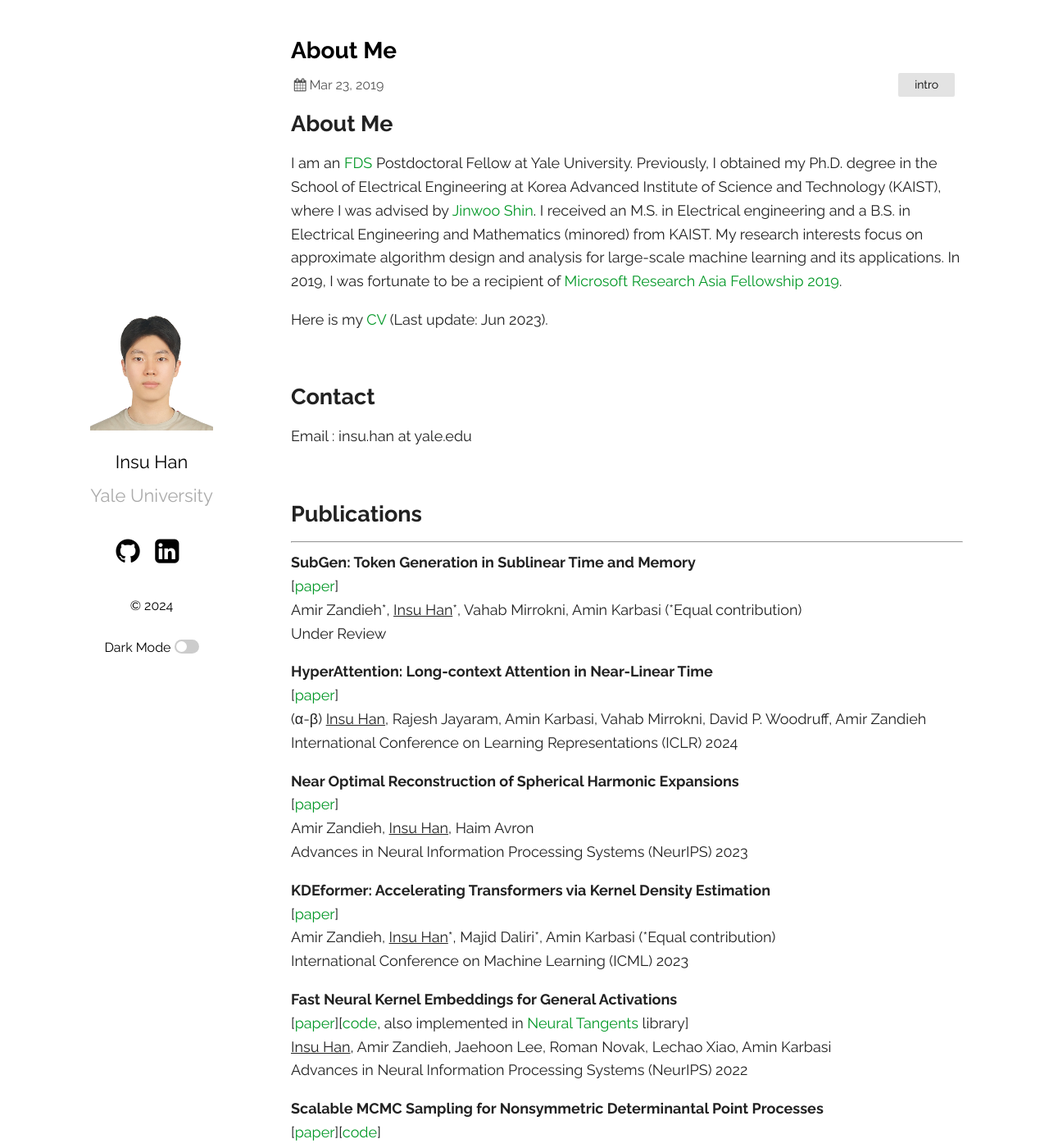
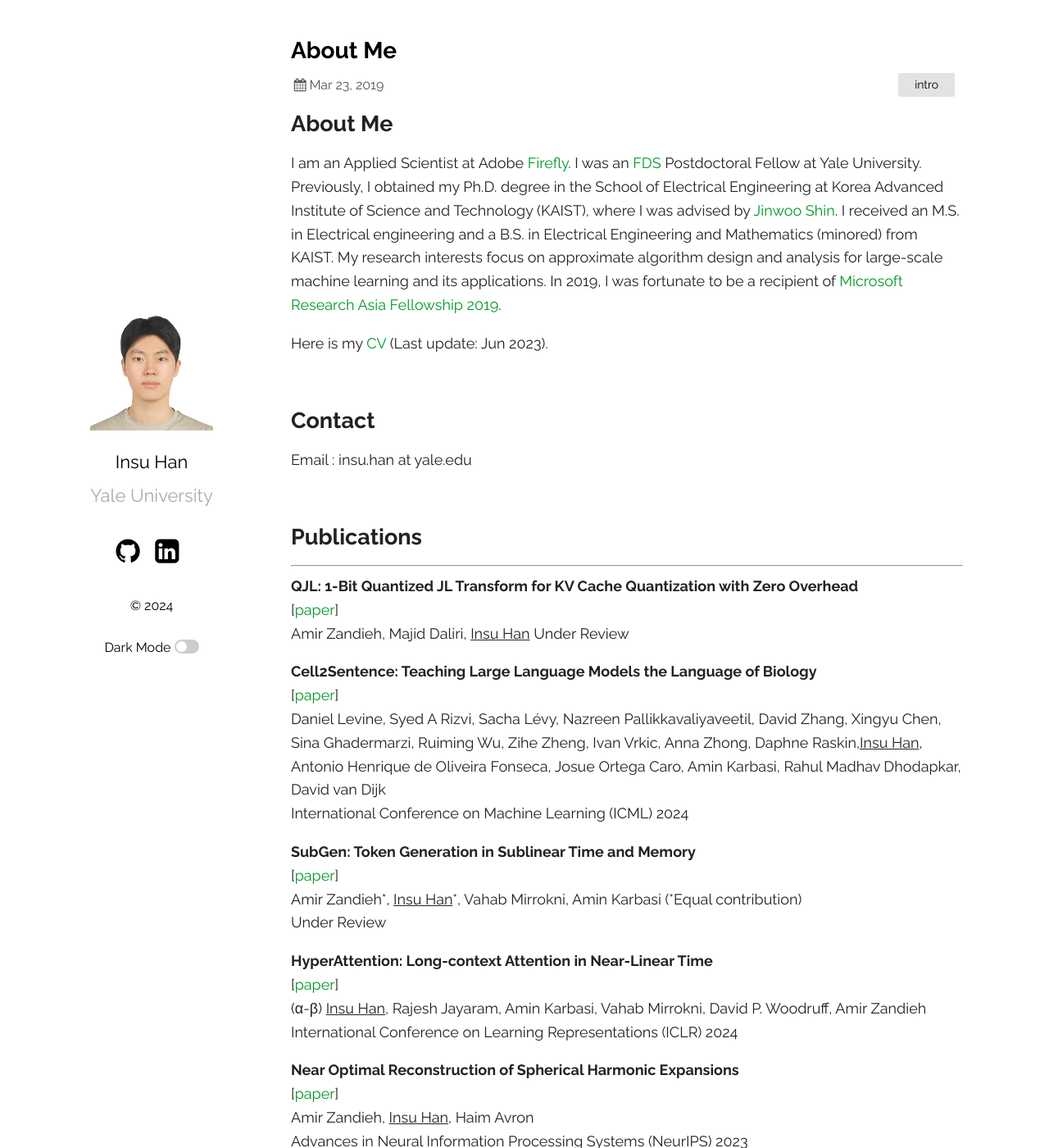
Before and after one commit to insuhan/insuhan.github.io, a Jekyll site: the page built from _posts/2019-03-23-welcome-to-jekyll.markdown, in a window 1280 px wide and 1400 px high. Shown: the whole window at 82% size. Built offline with Jekyll 4.4.1, drawn with Linux system fonts in a browser that asks for light colours; a style sheet for code colours, icons or effects is not loaded.

Commit message:
update Jun 2024

```diff
--- a/_posts/2019-03-23-welcome-to-jekyll.markdown
+++ b/_posts/2019-03-23-welcome-to-jekyll.markdown
@@ -7,7 +7,7 @@ categories: intro
 
 
 ## About Me
-I am an [FDS] Postdoctoral Fellow at Yale University. Previously, I obtained my Ph.D. degree in the School of Electrical Engineering at Korea Advanced Institute of Science and Technology (KAIST), where I was advised by [Jinwoo Shin]. I received an M.S. in Electrical engineering and a B.S. in Electrical Engineering and Mathematics (minored) from KAIST.  My research interests focus on approximate algorithm design and analysis for large-scale machine learning and its applications. In 2019, I was fortunate to be a recipient of [Microsoft Research Asia Fellowship 2019].
+I am an Applied Scientist at Adobe [Firefly]. I was an [FDS] Postdoctoral Fellow at Yale University. Previously, I obtained my Ph.D. degree in the School of Electrical Engineering at Korea Advanced Institute of Science and Technology (KAIST), where I was advised by [Jinwoo Shin]. I received an M.S. in Electrical engineering and a B.S. in Electrical Engineering and Mathematics (minored) from KAIST.  My research interests focus on approximate algorithm design and analysis for large-scale machine learning and its applications. In 2019, I was fortunate to be a recipient of [Microsoft Research Asia Fellowship 2019].
 
 Here is my [CV] (Last update: Jun 2023).
 
@@ -15,6 +15,7 @@ Here is my [CV] (Last update: Jun 2023).
 ## Contact
 Email : insu.han at yale.edu <br/>
 
+[Firefly]: https://firefly.adobe.com/
 [FDS]: https://fds.yale.edu/
 [Amin Karbasi]: http://iid.yale.edu/
 [Jinwoo Shin]: http://alinlab.kaist.ac.kr/shin.html
@@ -34,6 +35,17 @@ I am a recipient of [Microsoft Research Asia Fellowship 2019]. <br/>
 ## Publications
 -----
 
+**QJL: 1-Bit Quantized JL Transform for KV Cache Quantization with Zero Overhead** <br/>
+[[paper][gjl_paper]{:target="_blank"}]<br/>
+Amir Zandieh, Majid Daliri, <U>Insu Han</U>
+Under Review
+<br/>
+
+**Cell2Sentence: Teaching Large Language Models the Language of Biology** <br/>
+[[paper][cell2sen_paper]{:target="_blank"}]<br/>
+Daniel Levine, Syed A Rizvi, Sacha Lévy, Nazreen Pallikkavaliyaveetil, David Zhang, Xingyu Chen, Sina Ghadermarzi, Ruiming Wu, Zihe Zheng, Ivan Vrkic, Anna Zhong, Daphne Raskin,<U>Insu Han</U>, Antonio Henrique de Oliveira Fonseca, Josue Ortega Caro, Amin Karbasi, Rahul Madhav Dhodapkar, David van Dijk<br/>
+International Conference on Machine Learning (ICML) 2024
+<br/>
 
 **SubGen: Token Generation in Sublinear Time and Memory** <br/>
 [[paper][subgen_paper]{:target="_blank"}]<br/>
@@ -159,6 +171,8 @@ International Conference on Machine Learning (ICML) 2015
 [ntk_paper]: https://arxiv.org/pdf/2106.07880.pdf
 [kdeformer_paper]: https://arxiv.org/pdf/2302.02451.pdf
 [hyperattn_paper]: https://arxiv.org/pdf/2310.05869.pdf
+[cell2sen_paper]: https://openreview.net/pdf?id=EWt5wsEdvc
+[gjl_paper]: https://arxiv.org/pdf/2406.03482
 
 <br/>
 ## Research experiences
```
